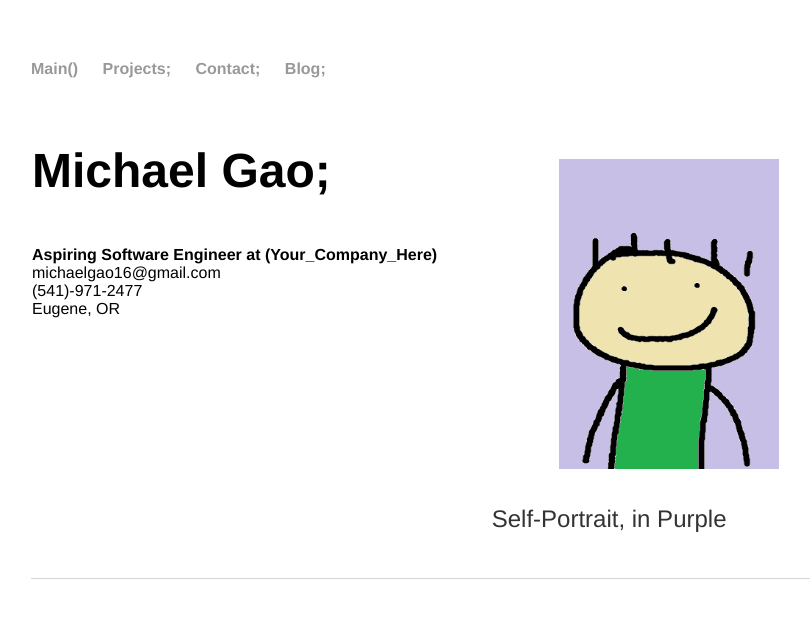
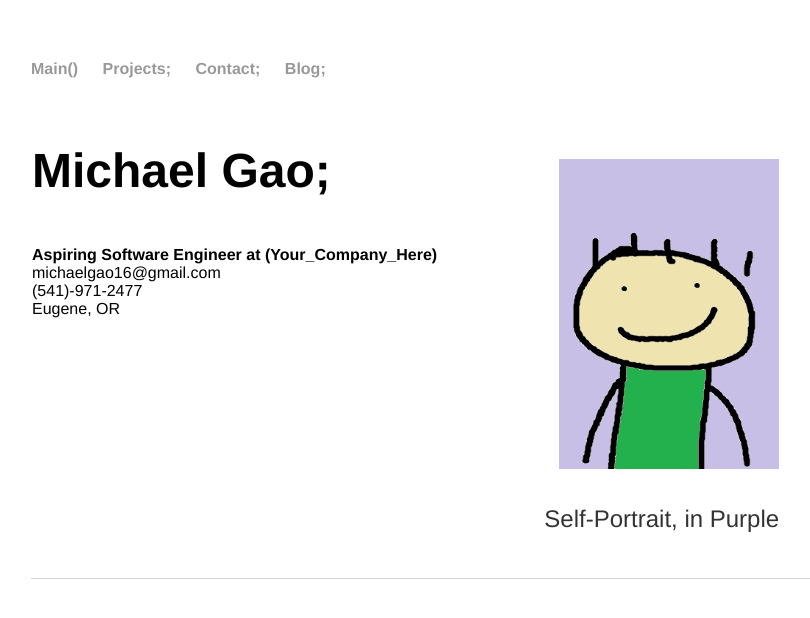
Before and after one commit to michael-c-gao/WebsiteOfMichael, a Jekyll site: the page built from contact/index.html, in a window 1280 px wide. Shown: the top 618 px of the page, without its empty margins (161-971 px from the left). Built offline with Jekyll 4.4.1, drawn with Linux system fonts in a browser that asks for light colours.

Commit message:
vs code kinda cool

```diff
--- a/contact/index.html
+++ b/contact/index.html
@@ -30,7 +30,7 @@
 		<p style="text-align:center;"><img style="padding-left: 120px; padding-top: 40px; padding-bottom: 0px;" src="selfportrait2.png" alt="Self Portrait" width="340"
 			     height="350"></p>
 
-		<p style="text-align:center;">Self-Portrait, in Purple</p><br>
+		<p style="text-align:right;">Self-Portrait, in Purple</p><br>
 	</section>
 </section>
 
```
